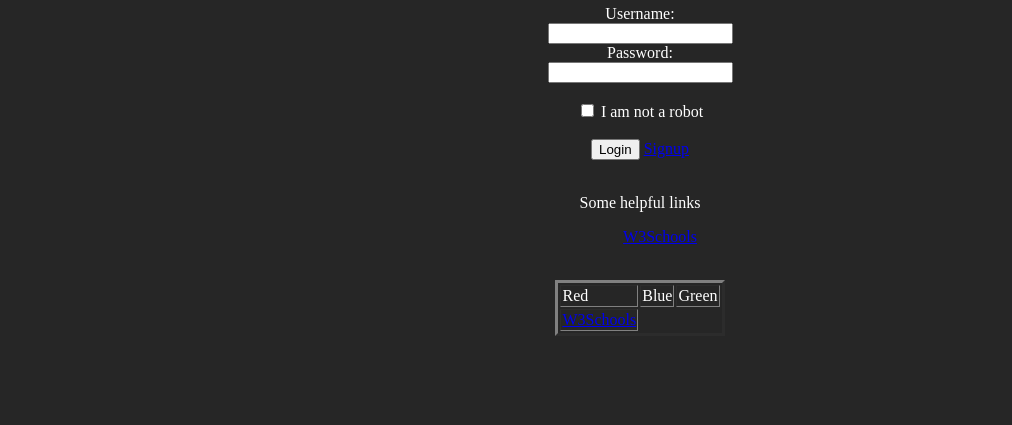
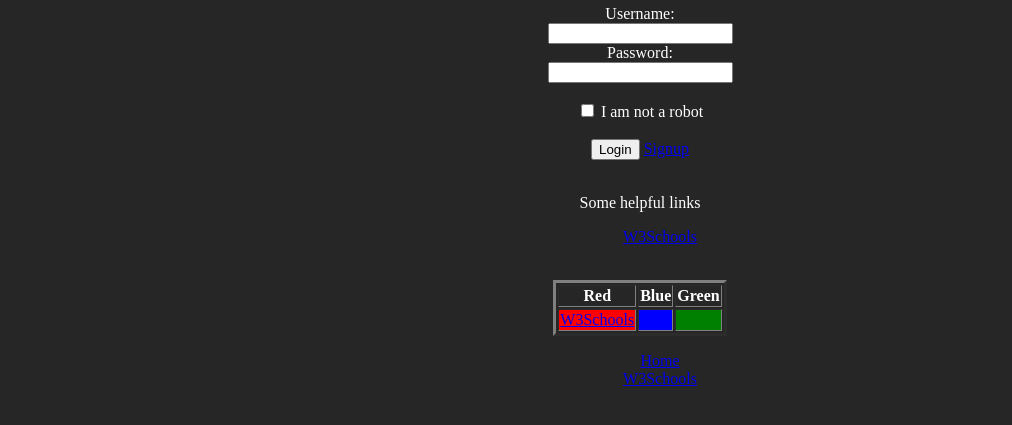
Before and after one commit to AltaOfficial/Website, a plain HTML site: page index.html in a window 1280 px wide. Shown: the part 85-510 px from the top of the page, without its empty margins (0-1012 px from the left). Drawn offline with Linux system fonts and the light colour scheme.

Commit message:
added nav, added tables, etc.

```diff
--- a/game.js
+++ b/game.js
@@ -1,4 +1,10 @@
+odd();
 
+function odd(){
+    for(i=0;i>50;i+2%1){
+        document.write(i);
+    }
+}
 
 function createPerson(){
 
--- a/index.html
+++ b/index.html
@@ -3,7 +3,7 @@
 
 <head>
 <meta charset="UTF-8">
-<meta name="veiwport" content="width=device-width, initial-scale=1.0">
+<meta name="viewport" content="width=device-width, initial-scale=1.0">
 <img src="IMG\Altasbot.png" Width="3%" Height="3%" align="left" border="1%" alt="No Image Found." title="Logo">
 <font color="white"><h1 align="center">Welcome to Game</h1></font>
 <title>Login</title>
@@ -15,6 +15,8 @@
 <hr width="50%" align="center">
 
 <body bgcolor=#262626>
+
+
 
 <!--simple login form-->
 <form action="loggedin.html" name="loginForm" onsubmit="return login()" method="post" align="center">
@@ -44,20 +46,29 @@
 <br>
 
 <!--simple table-->
-<table border="3%" align="center">
-
+<div>
+<font color="white"><table border="3%" align="center">
 <tr>
-    <td><font color="white">Red</font></td>
-    <td><font color="white">Blue</font></td>
-    <td><font color="white">Green</font></td>
-
+    <th>Red</th>
+    <th>Blue</th>
+    <th>Green</th>
 </tr>
 <tr>
-    <td><a href="https://www.w3schools.com" target="_blank">W3Schools</a></td>
+    <td bgcolor="red"><a href="https://www.w3schools.com" target="_blank">W3Schools</a></td>
+    <td bgcolor="Blue"></td>
+    <td bgcolor="Green"></td>
+</tr>
+</table></font>
+</div>
 
-</tr>
-
-</table>
+<nav align="center">
+    <div>
+        <ul style="list-style-type:none;">
+            <li><a href="#">Home</a></li>
+            <li><a href="https://www.w3schools.com" target="_blank">W3Schools</a></li>
+        </ul>
+    </div>
+</nav>
 
 </body>
 
```
Also changed, not shown: loggedin.html (+10 -7 lines), supage.html (+3 -6 lines), 1 other file.
